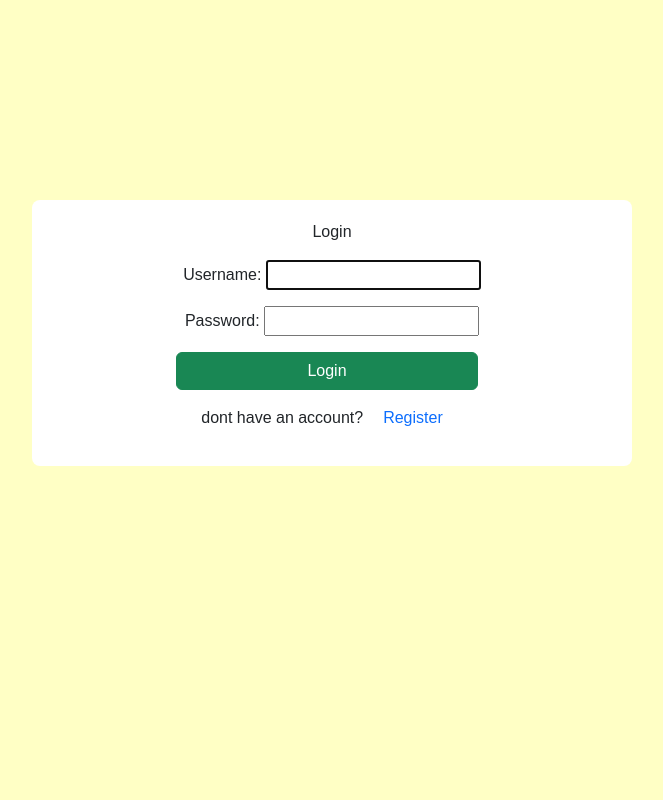
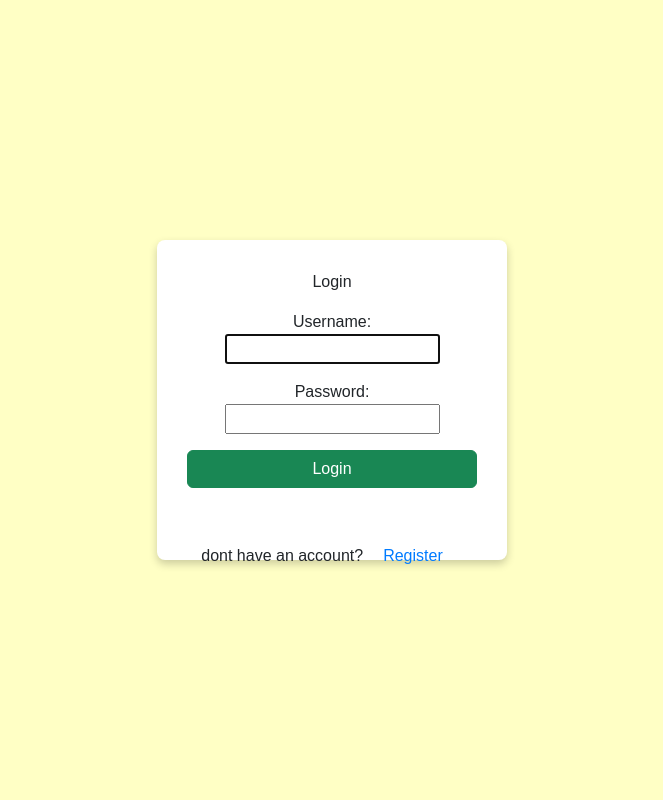
Before and after one commit to 9392400/student, a Django app: page /login/ in a window 1280 px wide. Shown: the whole page, without its empty margins (308-971 px from the left). Run offline with Django 5.2, Linux system fonts and the light colour scheme.

Commit message:
second commit

```diff
--- a/app/templates/app/login.html
+++ b/app/templates/app/login.html
@@ -7,6 +7,7 @@
     <link href="https://cdn.jsdelivr.net/npm/bootstrap@5.3.7/dist/css/bootstrap.min.css" rel="stylesheet" integrity="sha384-LN+7fdVzj6u52u30Kp6M/trliBMCMKTyK833zpbD+pXdCLuTusPj697FH4R/5mcr" crossorigin="anonymous">
     <style>
         body{
+
             font-family:Arial,sans-serif;
             padding:200px;
             text-align:center;
@@ -14,19 +15,23 @@
 
 
 
+
         }
        .container{
-        max-width:600px;
-        margin:auto;
+
+        max-width:350px;
+        height:40vh;
         background:white;
-        padding:20px;
+        padding:30px;
         border-radius:8px;
         box-shadow:2px solid white;
        }
       button{
+
         padding:10px 15px;
         margin-right:10px;
-        width:54%;
+        width:100%;
+
       }
       button:hover{
         background-color:#0056b3;
@@ -37,6 +42,67 @@
 
 
       }
+    body {
+    font-family: Arial, sans-serif;
+    padding: 50px 20px;
+    text-align: center;
+    background-color: #FFFFC5;
+    margin: 0;
+    min-height: 100vh;
+    display: flex;
+    align-items: center;
+    justify-content: center;
+}
+
+.container {
+    width: 100%;
+    max-width: 350px;
+    background: white;
+    padding: 30px;
+    border-radius: 8px;
+    box-shadow: 0 4px 8px rgba(0, 0, 0, 0.2);
+    box-sizing: border-box;
+}
+
+button {
+    padding: 10px 15px;
+    margin-bottom: 10px;
+    width: 100%;
+    background-color: #007BFF;
+    color: white;
+    border: none;
+    border-radius: 4px;
+    font-size: 16px;
+    cursor: pointer;
+}
+
+button:hover {
+    background-color: #0056b3;
+}
+
+a {
+    text-decoration: none;
+    display: inline-block;
+    margin-top: 10px;
+    color: #007BFF;
+}
+
+/* 👇 Mobile View (phones below 480px width) */
+@media (max-width: 480px) {
+    body {
+        padding: 20px;
+    }
+
+    .container {
+        padding: 20px;
+        box-shadow: none;
+    }
+
+    button {
+        font-size: 14px;
+        padding: 8px 12px;
+    }
+}
 
 
 
```
